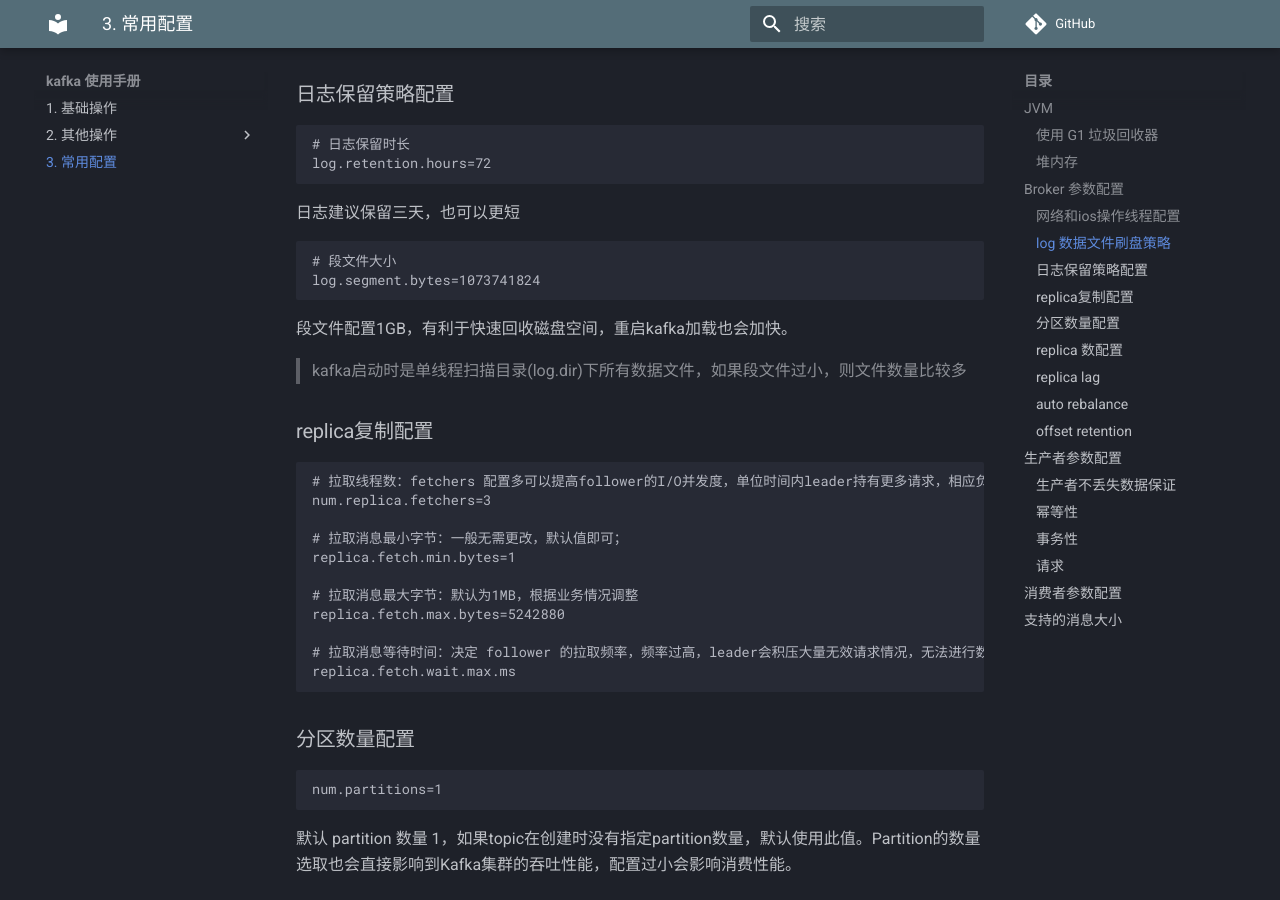
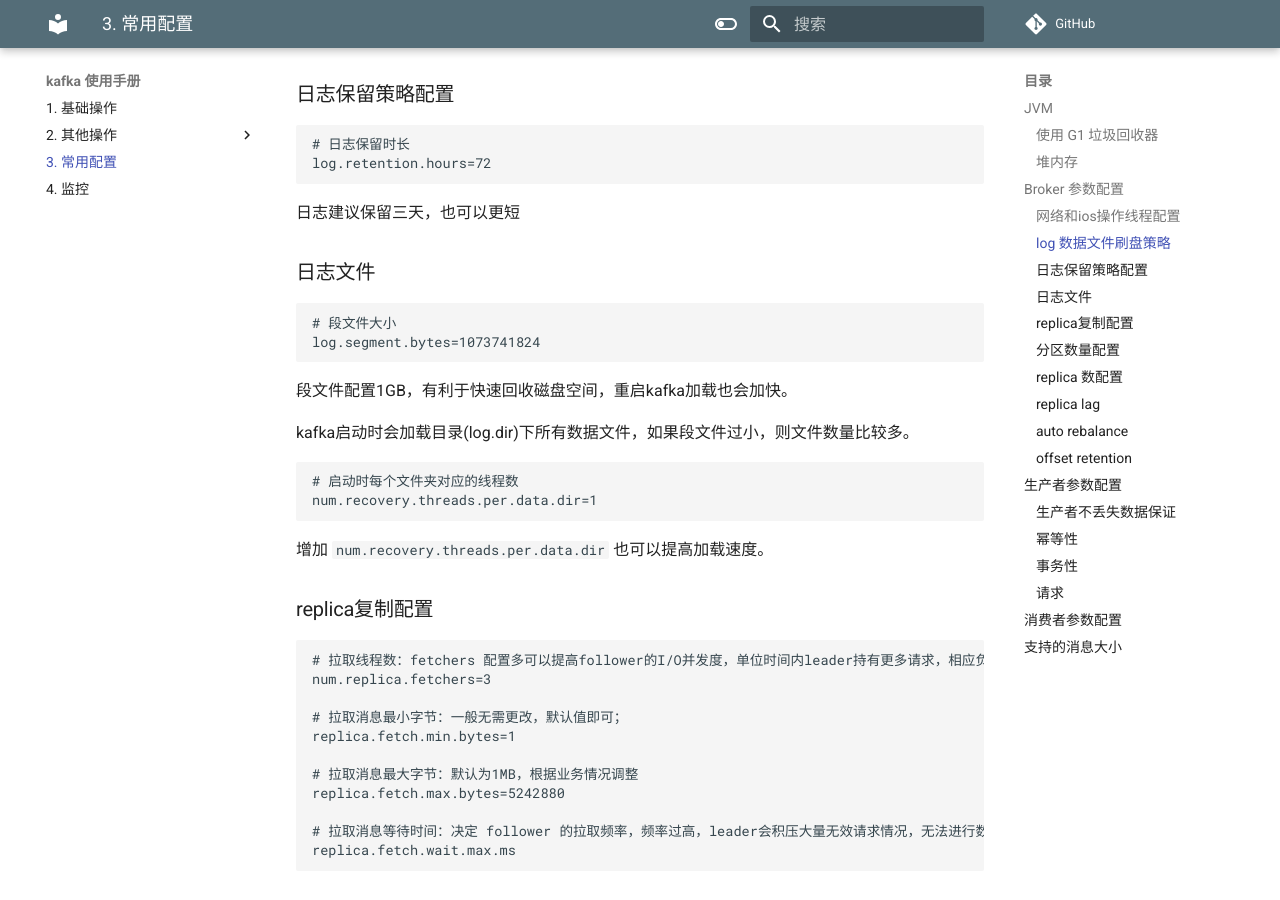
Before and after one commit to mapan1984/kafka-manual, an MkDocs documentation site: the page built from docs/3-常用配置/index.md, in a window 1280 px wide and 900 px high, scrolled down 1300 px. Built offline with MkDocs 1.6.1 and Material for MkDocs 9.7.7, drawn with Linux system fonts in a browser that asks for light colours; comment, search, counter and statistics services are not loaded.

```diff
--- a/docs/3-常用配置/index.md
+++ b/docs/3-常用配置/index.md
@@ -47,12 +47,19 @@
 
 日志建议保留三天，也可以更短
 
+### 日志文件
+
     # 段文件大小
     log.segment.bytes=1073741824
 
 段文件配置1GB，有利于快速回收磁盘空间，重启kafka加载也会加快。
 
-> kafka启动时是单线程扫描目录(log.dir)下所有数据文件，如果段文件过小，则文件数量比较多
+kafka启动时会加载目录(log.dir)下所有数据文件，如果段文件过小，则文件数量比较多。
+
+    # 启动时每个文件夹对应的线程数
+    num.recovery.threads.per.data.dir=1
+
+增加 `num.recovery.threads.per.data.dir` 也可以提高加载速度。
 
 ### replica复制配置
 
--- a/mkdocs.yml
+++ b/mkdocs.yml
@@ -9,16 +9,29 @@
   - 2. 其他操作:
     - 1. 版本升级: '2-其他操作/kafka-upgrade.md'
     - 2. 转发服务: '2-其他操作/kafka-proxy.md'
+    - 3. 手动迁移分区数据: '2-其他操作/kafka-move-partiton.md'
   - 3. 常用配置: '3-常用配置/index.md'
+  - 4. 监控: '4-监控/index.md'
 
 theme:
   # name: readthedocs
   name: material
+  language: 'zh'
+  # palette:
+  #   scheme: slate
+  #   primary: blue grey
+  #   accent: deep orange
   palette:
-    scheme: slate
-    primary: blue grey
-    accent: deep orange
-  language: 'zh'
+    - scheme: default
+      primary: blue grey
+      accent: deep orange
+      toggle:
+        icon: material/toggle-switch-off-outline
+        name: Switch to dark mode
+    - scheme: slate
+      toggle:
+        icon: material/toggle-switch
+        name: Switch to light mode
 
 plugins:
   - section-index
@@ -35,3 +48,4 @@
   - pymdownx.inlinehilite
   - pymdownx.superfences
   - pymdownx.snippets
+  - tables
```
Also changed, not shown: docs/1-基础操作/index.md (+1 -1 lines), docs/2-其他操作/kafka-move-partiton.md (added, +169 -0 lines), docs/4-监控/index.md (added, +51 -0 lines).
